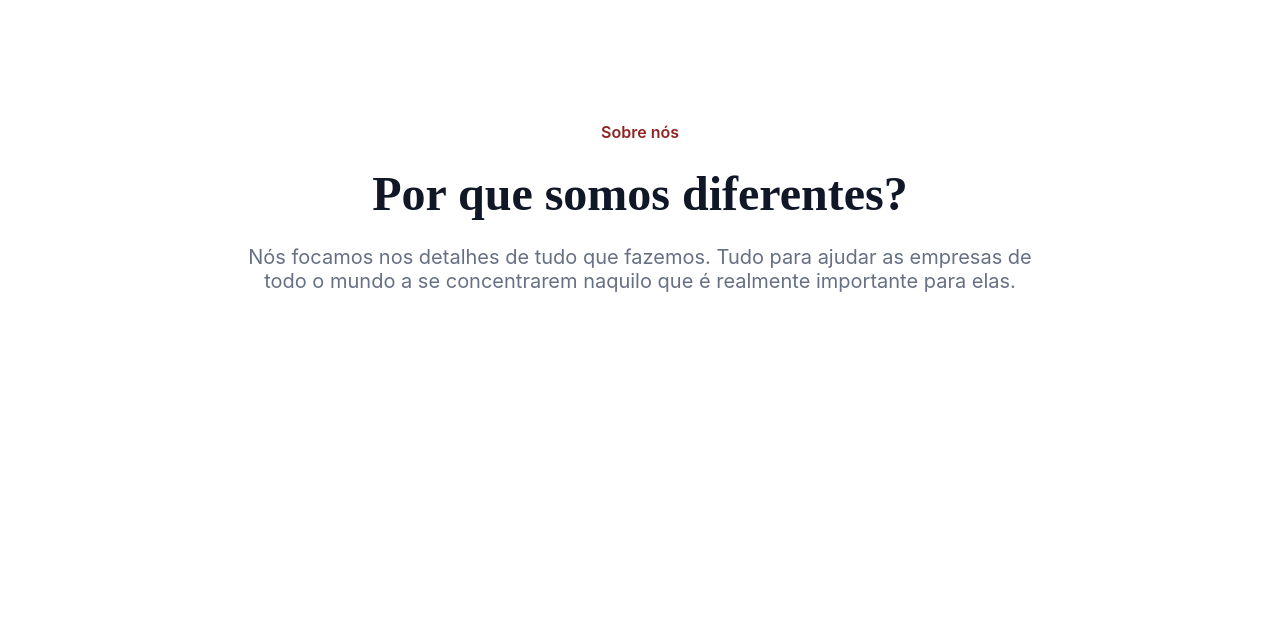
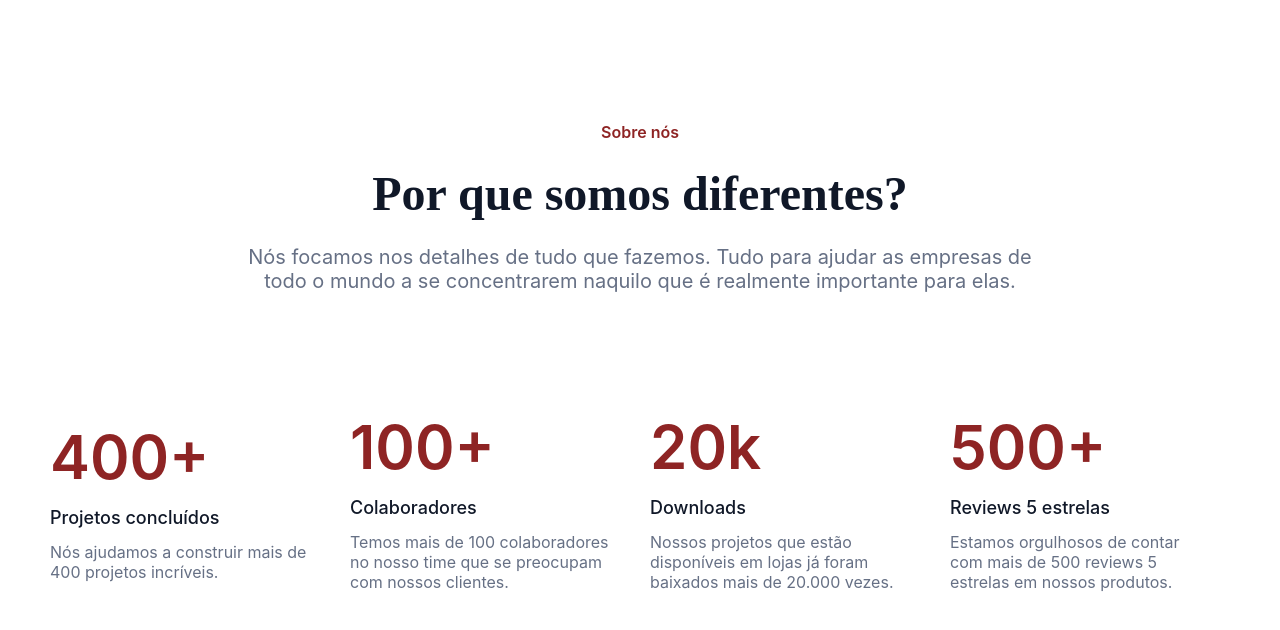
Before and after one commit to jean-script/OptimusTech, a plain HTML site: page index.html in a window 1280 px wide. Shown: the part 76-706 px from the top of the page. Drawn offline with Linux system fonts and the light colour scheme; a web font is replaced by a local one.

Commit message:
add metricas

```diff
--- a/css/styles.css
+++ b/css/styles.css
@@ -119,3 +119,41 @@ article .descricao {
     text-align: center;
     font-weight: 400;
 }
+
+
+.metricas {
+    display: flex;
+    flex-direction: row;
+    align-items: center;
+    justify-content: center;
+    gap: 20px;
+}
+
+.metricas div {
+    width: 280px;
+    font-family: 'Inter', sans-serif;
+    display: flex;
+    flex-direction: column;
+    justify-content: center;
+    gap: 14px;
+}
+
+.metricas h3 {
+    font-weight: 600;
+    font-size: 60px;
+    color:#8E2424;
+}
+
+.metricas span {
+    font-weight: 500;
+    color:#101828;
+    font-size: 18px;
+}
+
+.metricas p {
+    font-weight: 400;
+    font-size: 16px;
+    color:#667085;
+    text-align: start;
+    width: 260px;
+}
--- a/index.html
+++ b/index.html
@@ -7,8 +7,9 @@
         <link rel="preconnect" href="https://fonts.googleapis.com">
         <link rel="preconnect" href="https://fonts.gstatic.com" crossorigin>
         <link href="https: //fonts.googleapis.com/css2?family= Inter:wght@500 & display =swap" rel="stylesheet">
+        <link rel="shortcut icon" href="" type="image/x-icon">
         <link rel="stylesheet" href="css/styles.css">
-        <title>Contratações</title>
+        <title>OptimusTech</title>
     </head>
 
     <body>
@@ -56,7 +57,28 @@
 
             </article>
 
-
+            <section class="metricas">
+                <div>
+                    <h3>400+</h3>
+                    <span>Projetos concluídos</span>
+                    <p>Nós ajudamos a construir mais de 400 projetos incríveis.</p>
+                </div>
+                <div>
+                    <h3>100+</h3>
+                    <span>Colaboradores</span>
+                    <p>Temos mais de 100 colaboradores no nosso time que se preocupam com nossos clientes.</p>
+                </div>
+                <div>
+                    <h3>20k</h3>
+                    <span>Downloads</span>
+                    <p>Nossos projetos que estão disponíveis em lojas já foram baixados mais de 20.000 vezes.</p>
+                </div>
+                <div>
+                    <h3>500+</h3>
+                    <span>Reviews 5 estrelas</span>
+                    <p>Estamos orgulhosos de contar com mais de 500 reviews 5 estrelas em nossos produtos.</p>
+                </div>
+            </section>
 
         </main>
 
```
